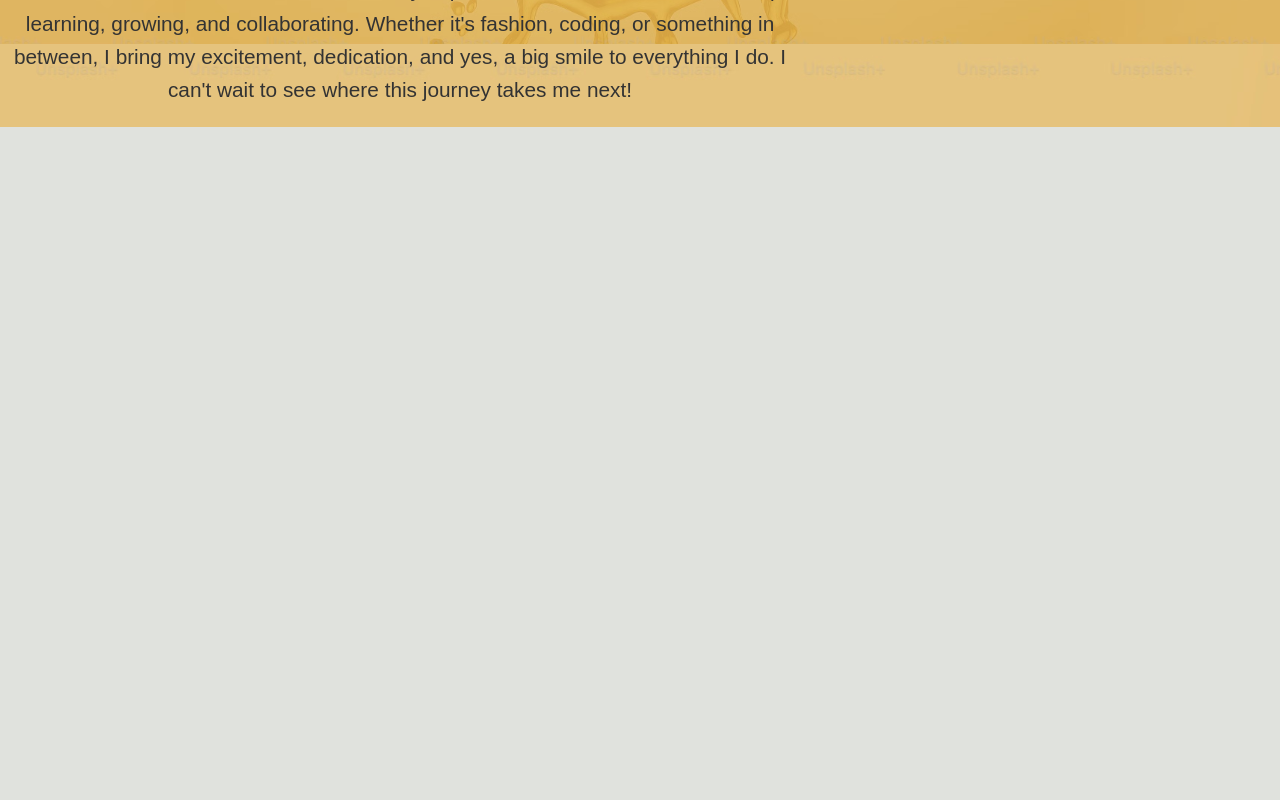
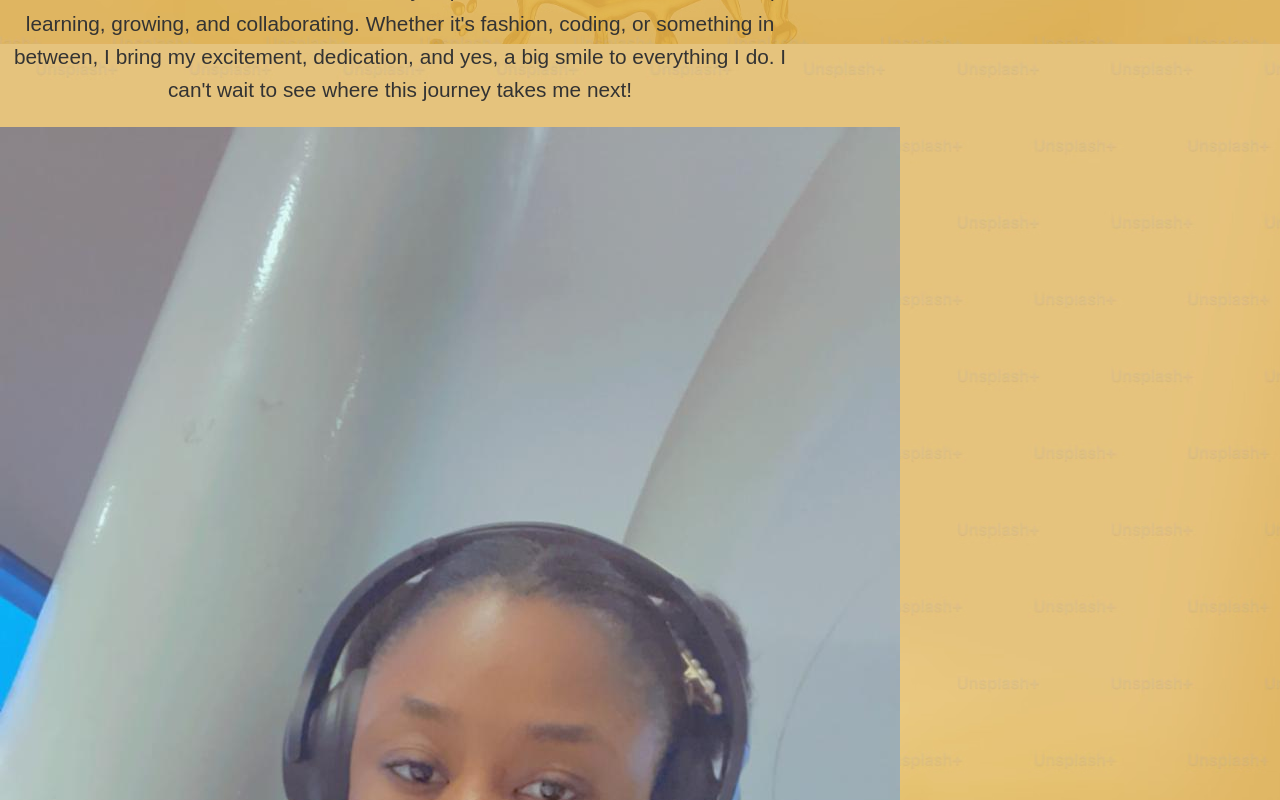
Before and after one commit to Ahnob/myPortfolio, a React (Vite) app in the folder myPortfolio/: page /about in a window 1280 px wide. Shown: the part 980-1780 px from the top of the page. Before the commit the page ends 1107 px from the top, so only its background shows below. Built offline with nearby package versions, Linux system fonts and the light colour scheme.

Commit message:
added more styling for the about page

```diff
--- a/myPortfolio/src/pages/about/About.jsx
+++ b/myPortfolio/src/pages/about/About.jsx
@@ -1,5 +1,6 @@
 import "./about.css";
 import Backarrow from "../../components/backarrow/Backarrow";
+import picture from "../../assets/Anob-image.jpeg";
 
 function About() {
   return (
@@ -63,6 +64,7 @@ function About() {
           </div>
         </div>
       </div>
+      <img src={picture} alt="dp" />
     </>
   );
 }
```
